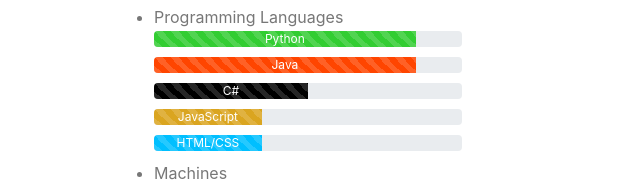
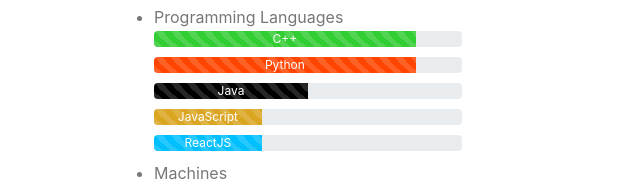
Before and after one commit to jshah59/jshah59.github.io, a plain HTML site: page index.html in a window 1280 px wide. Shown: the part 324-507 px from the top of the page, 611-1251 px from the left. Drawn offline with nearby package versions, Linux system fonts and the light colour scheme.

Commit message:
Updated resume and languages

```diff
--- a/index.html
+++ b/index.html
@@ -64,37 +64,37 @@
                 <li> Programming Languages
 
                     <div class="progress" style="margin-bottom: 10px; width: 100%">
+                        <div class="progress-bar progress-bar-striped progress-bar-animated" role="progressbar" aria-valuenow="90"
+                            aria-valuemin="0" aria-valuemax="100" style="width: 85%; background-color: limegreen">
+                            C++
+                        </div>
+                    </div>
+
+                    <div class="progress" style="margin-bottom: 10px; width: 100%">
                         <div class="progress-bar progress-bar-striped progress-bar-animated" role="progressbar" aria-valuenow="70"
-                            aria-valuemin="0" aria-valuemax="100" style="width: 85%; background-color: limegreen">
+                            aria-valuemin="0" aria-valuemax="100" style="width: 85%; background-color: orangered">
                             Python
                         </div>
                     </div>
 
                     <div class="progress" style="margin-bottom: 10px; width: 100%">
                         <div class="progress-bar progress-bar-striped progress-bar-animated" role="progressbar" aria-valuenow="70"
-                            aria-valuemin="0" aria-valuemax="100" style="width: 85%; background-color: orangered">
+                            aria-valuemin="0" aria-valuemax="100" style="width: 50%; background-color: black">
                             Java
                         </div>
                     </div>
 
                     <div class="progress" style="margin-bottom: 10px; width: 100%">
-                        <div class="progress-bar progress-bar-striped progress-bar-animated" role="progressbar" aria-valuenow="70"
-                            aria-valuemin="0" aria-valuemax="100" style="width: 50%; background-color: black">
-                            C#
-                        </div>
-                    </div>
-
-                    <div class="progress" style="margin-bottom: 10px; width: 100%">
-                        <div class="progress-bar progress-bar-striped progress-bar-animated" role="progressbar" aria-valuenow="70"
+                        <div class="progress-bar progress-bar-striped progress-bar-animated" role="progressbar" aria-valuenow="60"
                             aria-valuemin="0" aria-valuemax="100" style="width: 35%; background-color: goldenrod">
                             JavaScript
                         </div>
                     </div>
 
                     <div class="progress" style="margin-bottom: 10px; width: 100%">
-                        <div class="progress-bar progress-bar-striped progress-bar-animated" role="progressbar" aria-valuenow="70"
+                        <div class="progress-bar progress-bar-striped progress-bar-animated" role="progressbar" aria-valuenow="60"
                             aria-valuemin="0" aria-valuemax="100" style="width: 35%; background-color: deepskyblue">
-                            HTML/CSS
+                            ReactJS
                         </div>
                     </div>
 
```
Also changed, not shown: 1 other file.
